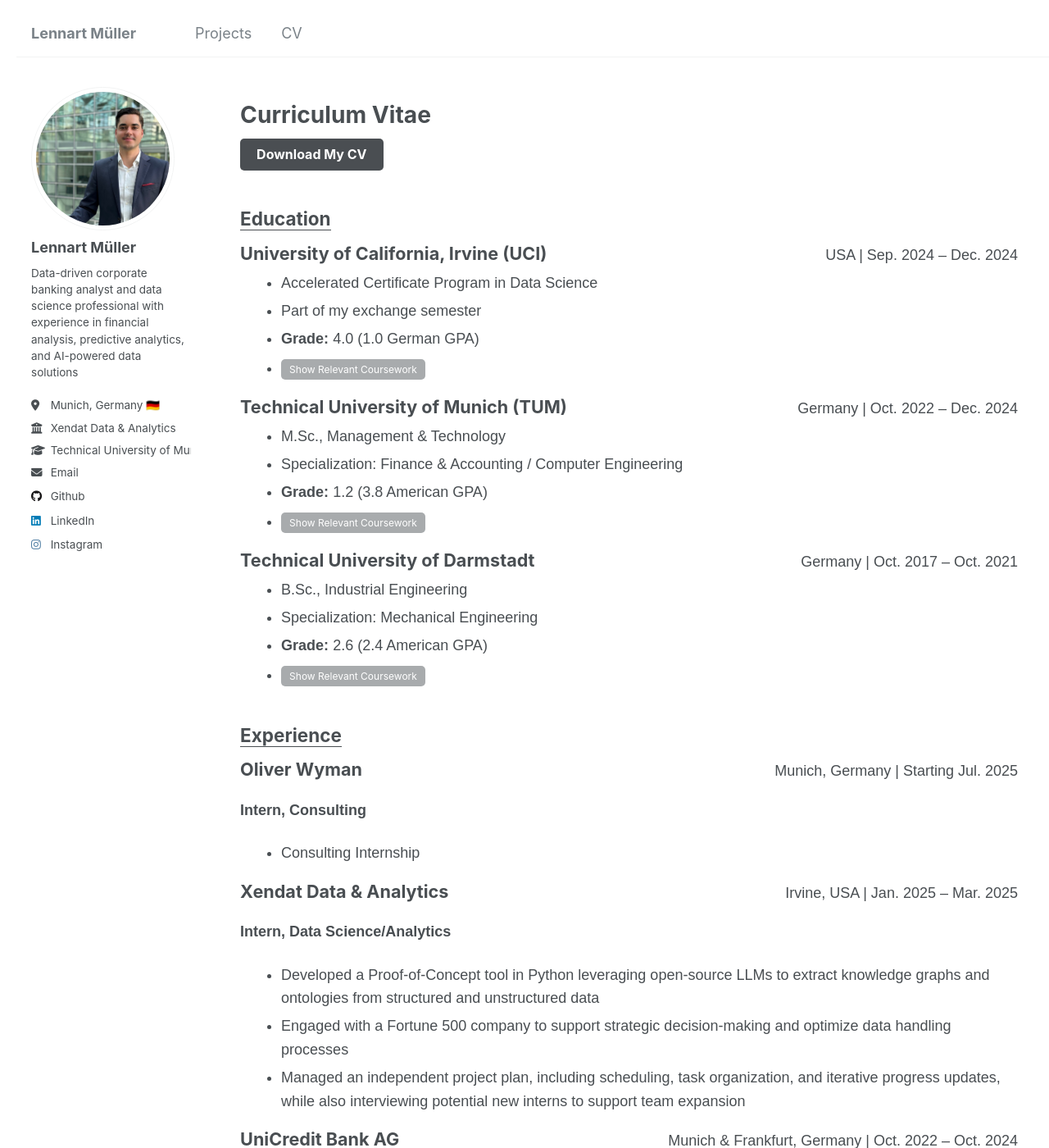
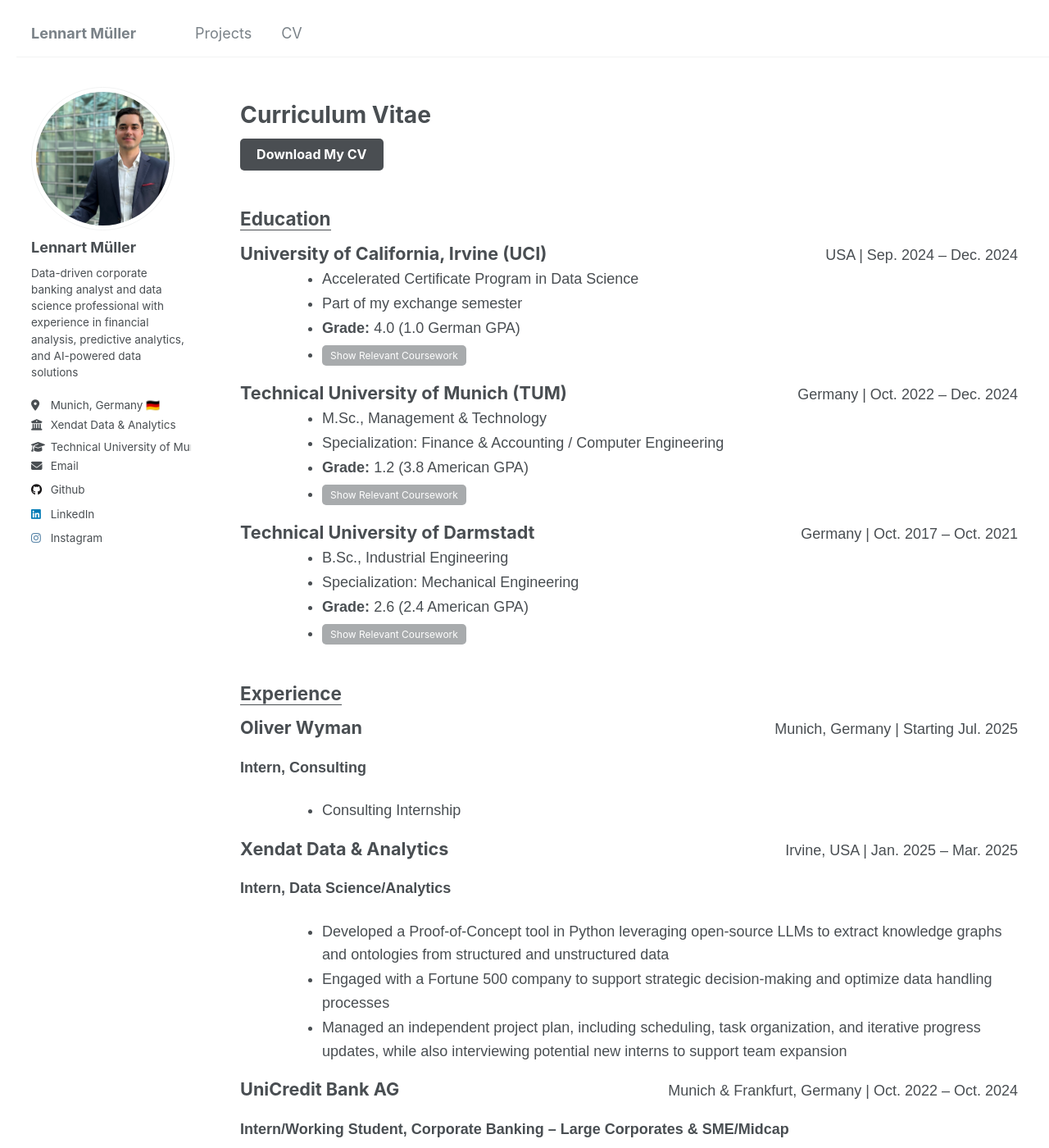
Before and after one commit to lennartmueller123/lennartmueller123.github.io, a Jekyll site: the page built from _pages/cv.html, in a window 1280 px wide and 1400 px high. Shown: the whole window at 82% size. Built offline with Jekyll 4.4.1, drawn with Linux system fonts in a browser that asks for light colours.

Commit message:
Update cv.html

```diff
--- a/_pages/cv.html
+++ b/_pages/cv.html
@@ -43,21 +43,21 @@
             margin: 0;
             font-size: 1.2em;
             margin-top: 5px;
-            margin-bottom: 1px;
+            margin-bottom: 0px;
         }
         .entry-header p {
             margin: 0;
             font-size: 1em;
             margin-top: 5px;
-            margin-bottom: 1px;
+            margin-bottom: 0px;
         }
         ul {
-            margin: 5px 0;
-            padding-left: 50px;
+            margin: 1px 0;
+            padding-left: 100px;
         }
         ul li {
-            margin-top: 5px;
-            margin-bottom: 5px;
+            margin-top: 1px;
+            margin-bottom: 0px;
         }
     </style>
 </head>
```
